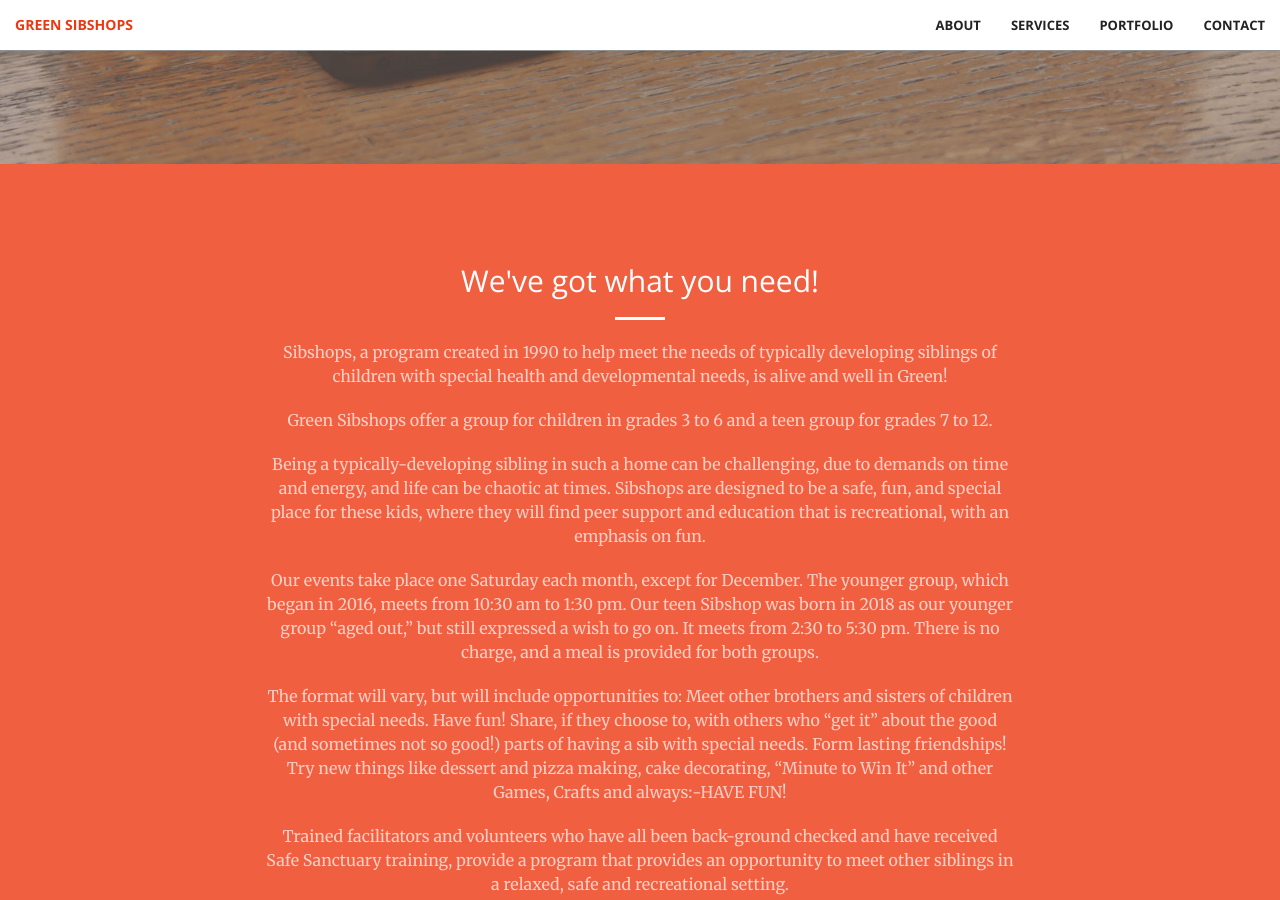
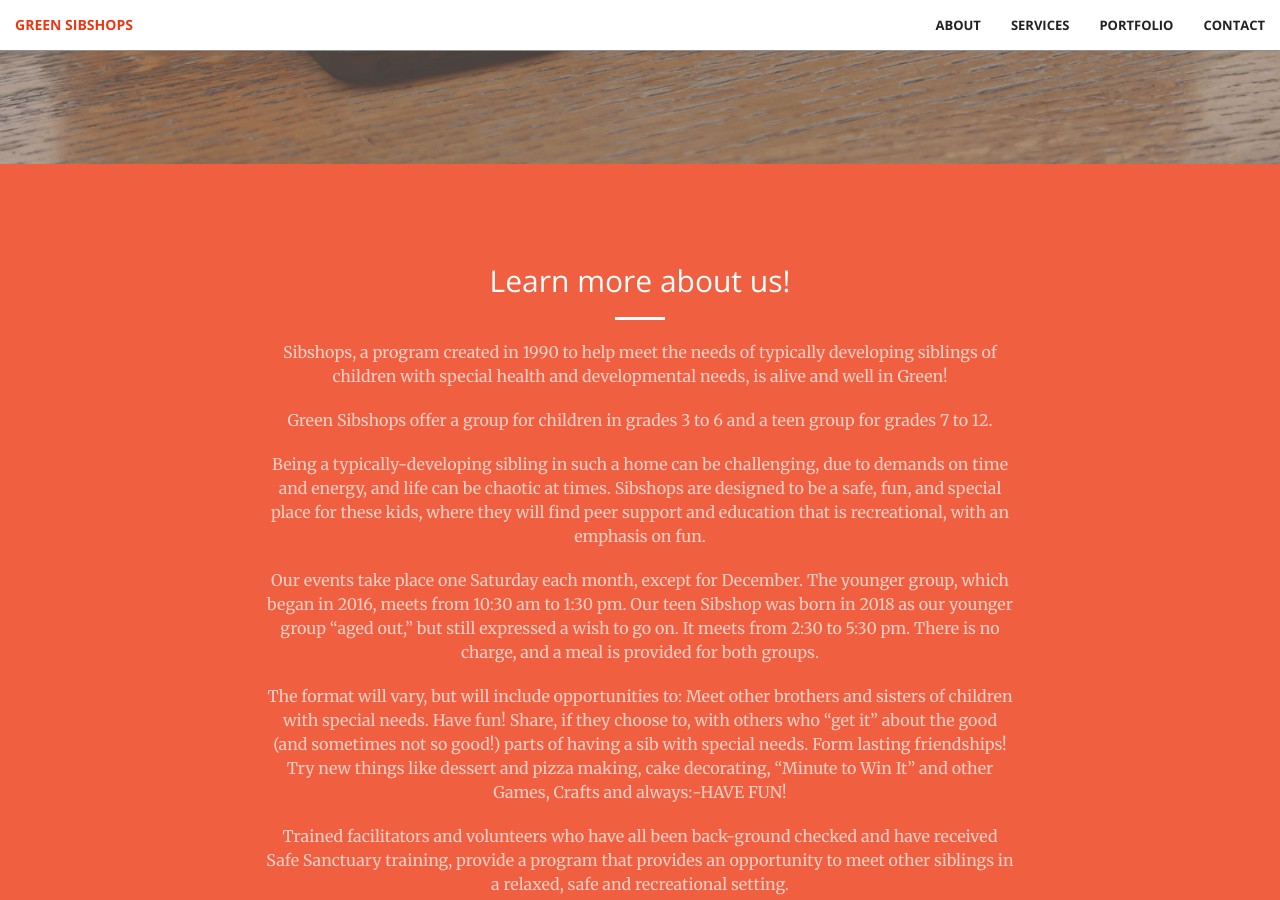
Before and after one commit to greensibshops/greensibshops.github.io, a Jekyll site: the page built from index.html, in a window 1280 px wide and 900 px high, scrolled down 736 px. Built offline with Jekyll 4.4.1, drawn with Linux system fonts in a browser that asks for light colours.

Commit message:
Update call-to-action.html

```diff
--- a/_includes/call-to-action.html
+++ b/_includes/call-to-action.html
@@ -2,7 +2,7 @@
     <div class="container">
         <div class="row">
             <div class="col-lg-8 col-lg-offset-2 text-center">
-                <h2 class="section-heading">We've got what you need!</h2>
+                <h2 class="section-heading">Learn more about us!</h2>
                 <hr class="light">
                 <p class="text-faded">Sibshops, a program created in 1990 to help meet the needs of typically developing siblings of children with special health and developmental needs, is alive and well in Green!</p>
                 <p class="text-faded">Green Sibshops offer a group for children in grades 3 to 6 and a teen group for grades 7 to 12.</p>
```
